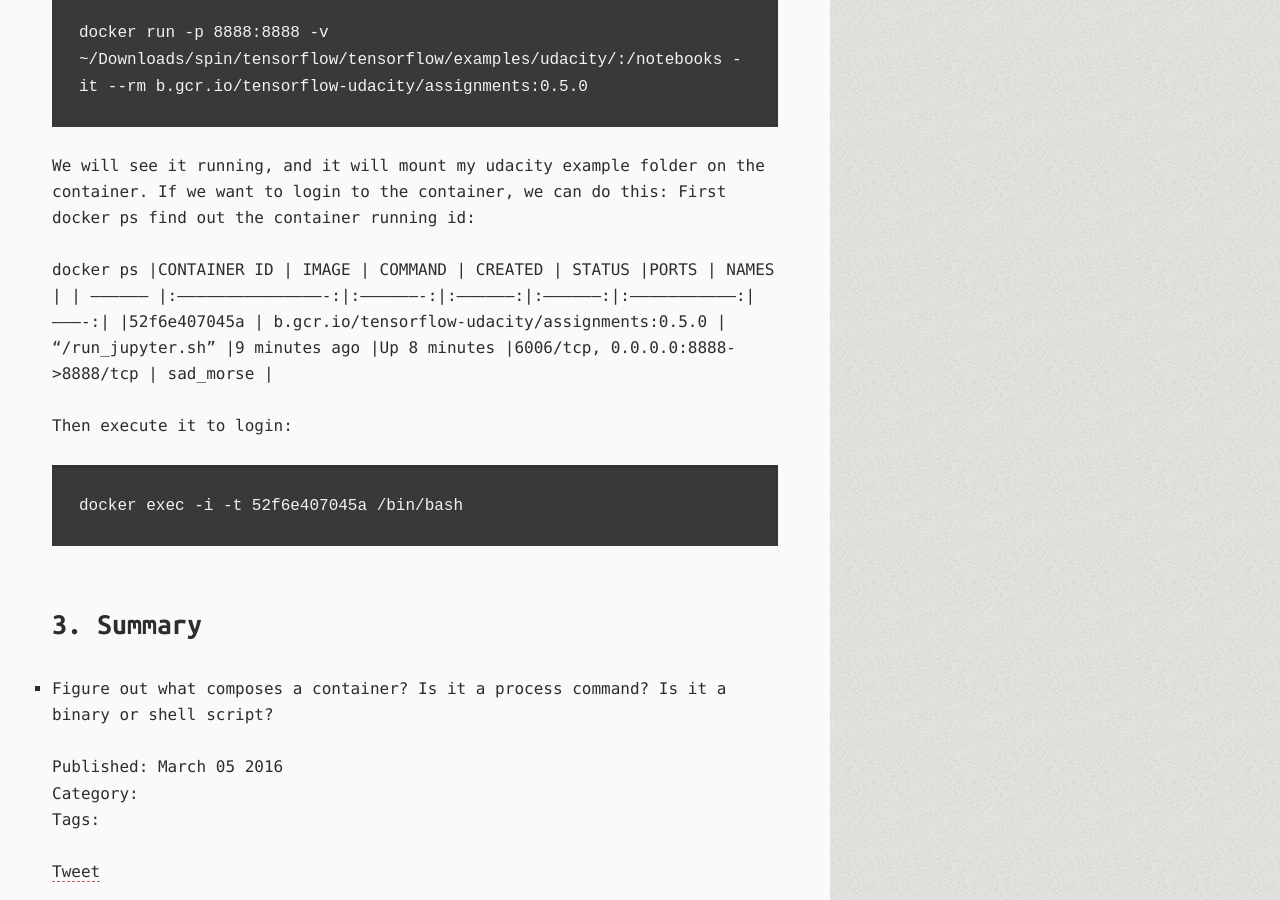
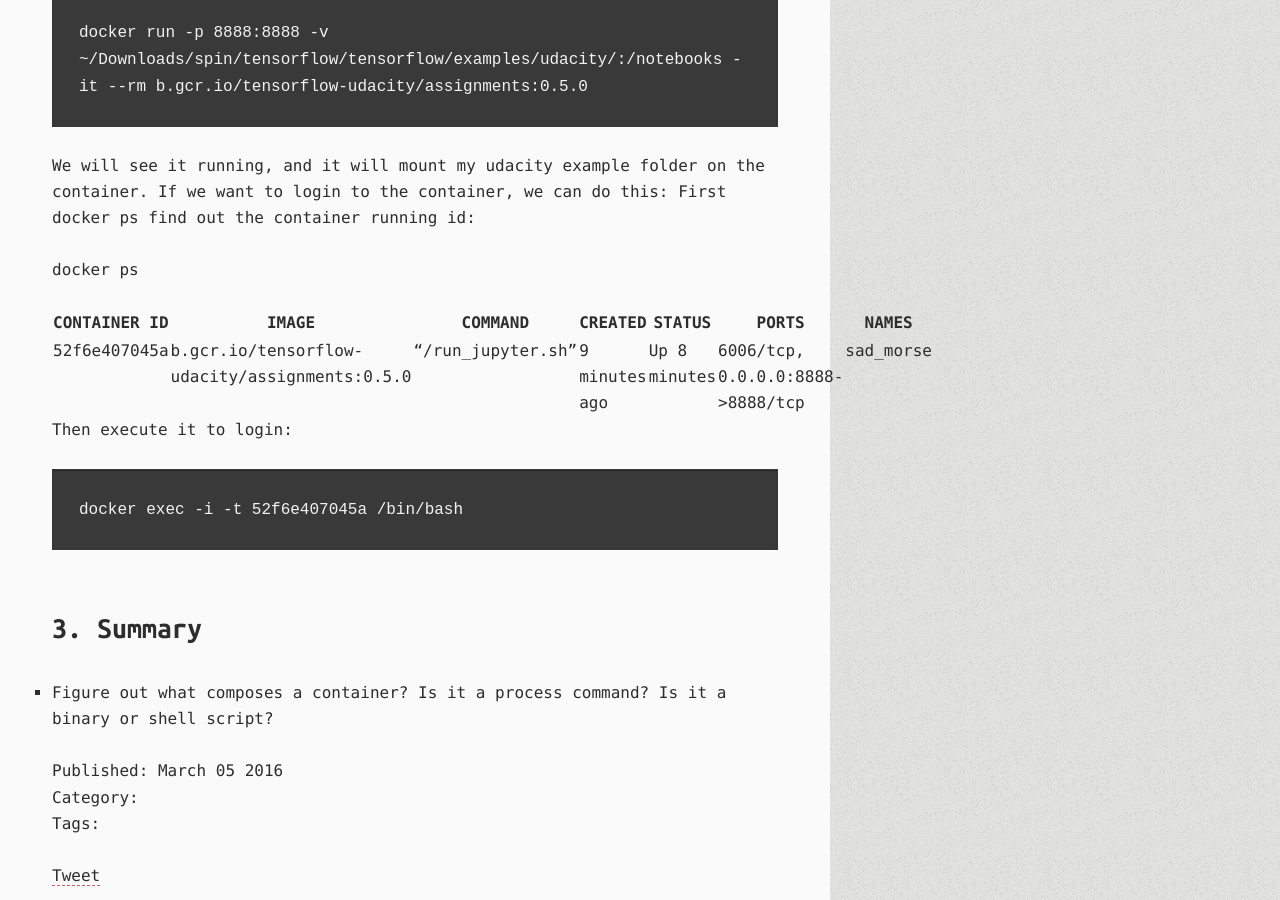
Before and after one commit to BrianPin/brianpin.github.io, a Jekyll site: the page built from _posts/2016-03-05-docker-note-for-udacity-deep-learning-course.markdown, in a window 1280 px wide and 900 px high, scrolled down 2533 px. Built offline with Jekyll 4.4.1, drawn with Linux system fonts in a browser that asks for light colours; comment, search, counter and statistics services are not loaded.

```diff
--- a/_posts/2016-03-05-docker-note-for-udacity-deep-learning-course.markdown
+++ b/_posts/2016-03-05-docker-note-for-udacity-deep-learning-course.markdown
@@ -79,9 +79,10 @@ If we want to login to the container, we can do this:
 First docker ps find out the container running id:
 
 docker ps
-|CONTAINER ID       | IMAGE                                          | COMMAND             | CREATED            |  STATUS            |PORTS                             | NAMES     |
-| ----------------- |:----------------------------------------------:|:-------------------:|:------------------:|:------------------:|:--------------------------------:|----------:|
-|52f6e407045a       | b.gcr.io/tensorflow-udacity/assignments:0.5.0  | "/run_jupyter.sh"   |9 minutes ago       |Up 8 minutes        |6006/tcp, 0.0.0.0:8888->8888/tcp  | sad_morse |
+
+CONTAINER ID      | IMAGE                                          | COMMAND             | CREATED            | STATUS             | PORTS                            | NAMES      |
+----------------- | ---------------------------------------------- | ------------------- | ------------------ | ------------------ | -------------------------------- | ---------- |
+52f6e407045a      | b.gcr.io/tensorflow-udacity/assignments:0.5.0  | "/run_jupyter.sh"   | 9 minutes ago      | Up 8 minutes       | 6006/tcp, 0.0.0.0:8888->8888/tcp | sad_morse  |
 
 Then execute it to login:
 
```
